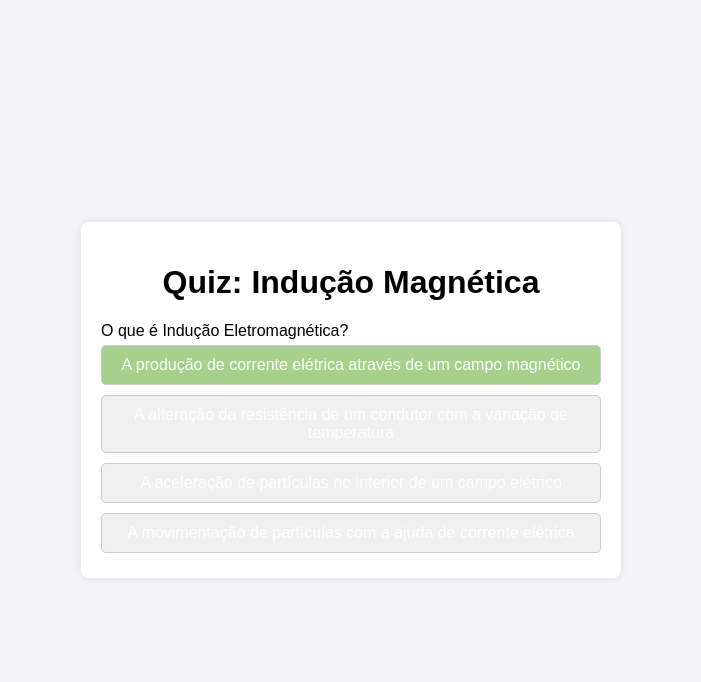
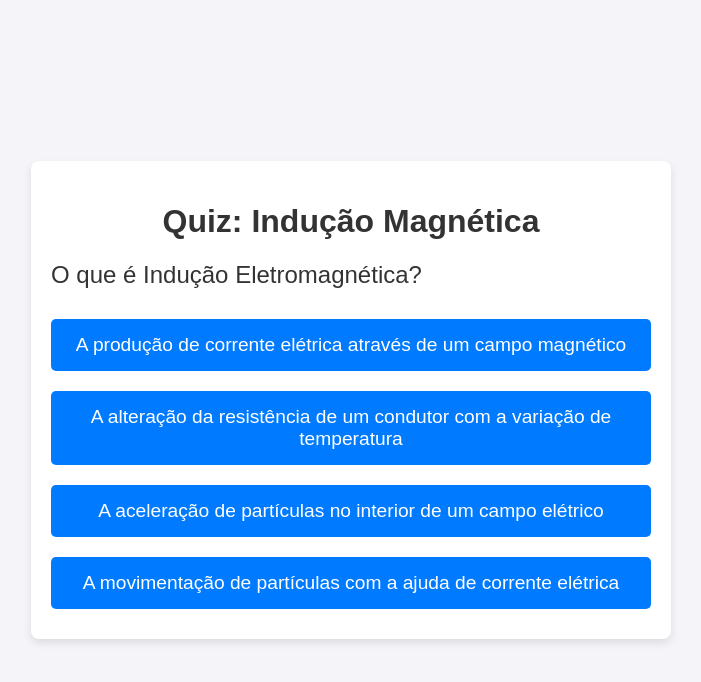
Before and after one commit to Macellesm/EngMais, a plain HTML site: page index.html in a window 1280 px wide. Both pictures are taken after a click on the button 640 px from the left and 364 px from the top of the page. Shown: the whole page, without its empty margins (289-990 px from the left). Drawn offline with Linux system fonts and the light colour scheme.

Commit message:
Update style.css

```diff
--- a/style.css
+++ b/style.css
@@ -1,66 +1,75 @@
 body {
     font-family: Arial, sans-serif;
     background-color: #f4f4f9;
+    margin: 0;
+    padding: 0;
     display: flex;
     justify-content: center;
     align-items: center;
     height: 100vh;
-    margin: 0;
 }
 
 .quiz-container {
-    background-color: #fff;
+    background-color: white;
+    border-radius: 8px;
+    box-shadow: 0 4px 8px rgba(0, 0, 0, 0.1);
+    width: 80%;
+    max-width: 600px;
     padding: 20px;
-    border-radius: 8px;
-    box-shadow: 0 0 10px rgba(0, 0, 0, 0.1);
-    width: 100%;
-    max-width: 500px;
 }
 
 h1 {
     text-align: center;
+    color: #333;
 }
 
-#question-container {
+#question {
+    font-size: 1.5em;
     margin-bottom: 20px;
+    color: #333;
 }
 
-button {
-    background-color: #4CAF50;
-    color: white;
-    padding: 10px 20px;
+#options {
+    display: flex;
+    flex-direction: column;
+    align-items: stretch;
+}
+
+#options button {
+    margin: 10px 0;
+    padding: 15px;
     border: none;
     border-radius: 5px;
+    background-color: #007BFF;
+    color: white;
+    font-size: 1.2em;
     cursor: pointer;
     width: 100%;
-    font-size: 16px;
+    box-sizing: border-box;
+    transition: background-color 0.3s;
 }
 
-button:hover {
-    background-color: #45a049;
-}
-
-#options-container {
-    margin-top: 20px;
-}
-
-.option {
-    background-color: #f0f0f0;
-    border: 1px solid #ccc;
-    padding: 10px;
-    margin: 5px 0;
-    cursor: pointer;
-    border-radius: 5px;
-}
-
-.option:hover {
-    background-color: #ddd;
+#options button:hover {
+    background-color: #0056b3;
 }
 
 .selected {
-    background-color: #a8d08d;
+    background-color: #4CAF50; /* Verde para indicar seleção */
 }
 
-.selected:hover {
-    background-color: #8cbf7d;
+#next {
+    background-color: #28a745;
+    border-radius: 5px;
+    padding: 10px 20px;
+    color: white;
+    border: none;
+    font-size: 1.2em;
+    cursor: pointer;
+    width: 100%;
+    box-sizing: border-box;
+    display: none;
 }
+
+#next:hover {
+    background-color: #218838;
+}
```
